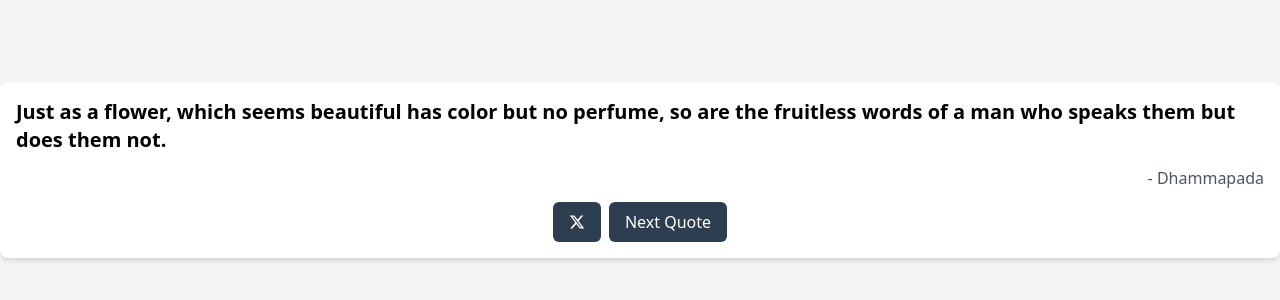
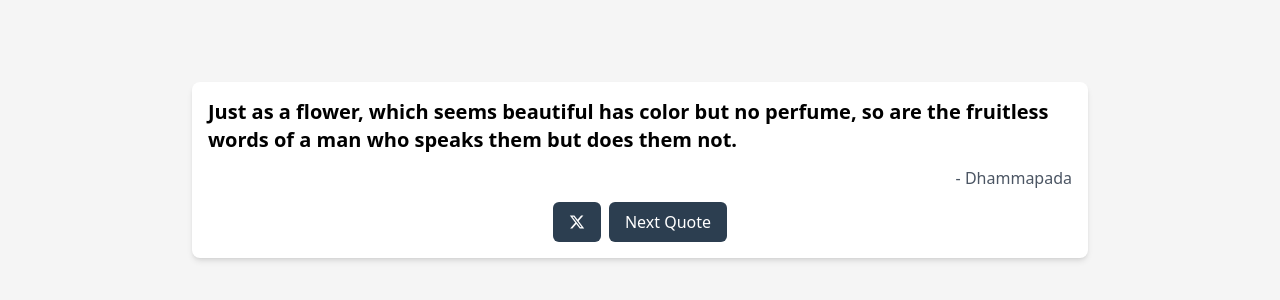
Before and after one commit to Abdelhamid1213/simple-quotes, a website: page index.html in a window 1280 px wide. Shown: the part 230-530 px from the top of the page. Drawn offline with Linux system fonts and the light colour scheme.

Commit message:
Refactor HTML and CSS code for quote display

```diff
--- a/index.html
+++ b/index.html
@@ -1,23 +1,23 @@
 <!DOCTYPE html>
 <html lang="en">
-<head>
-    <meta charset="UTF-8">
-    <meta name="viewport" content="width=device-width, initial-scale=1.0">
+  <head>
+    <meta charset="UTF-8" />
+    <meta name="viewport" content="width=device-width, initial-scale=1.0" />
     <script src="https://kit.fontawesome.com/99fd59016b.js" crossorigin="anonymous"></script>
-    <link rel="stylesheet" href="./output.css">
+    <link rel="stylesheet" href="./output.css" />
     <title>Simple Quotes</title>
-</head>
-<body>
-    <div class="flex justify-center items-center h-svh bg-white-smoke">
-        <div class="bg-white shadow-md p-4 rounded-lg max-w-[90%]">
-            <h2 id="quote" class="text-xl font-bold mb-3">The only way to do great work is to love what you do.</h2>
-            <p id="author" class="text-gray-600 text-right">- Steve Jobs</p>
-            <div class="flex gap-2 justify-center">
-                <button class="bg-midnight-blue text-white px-4 py-2 rounded-md mt-3 hover:bg-black" id="ShareBtn"><i class="fa-brands fa-x-twitter"></i></button>
-                <button class="bg-midnight-blue text-white px-4 py-2 rounded-md mt-3 hover:bg-midnight-blue-hover" id="NextBtn">Next Quote</button>
-            </div>
+  </head>
+  <body>
+    <div class="flex h-svh items-center justify-center bg-white-smoke">
+      <div class="max-w-[90%] rounded-lg bg-white p-4 shadow-md md:max-w-[80%] lg:max-w-[70%]">
+        <h2 id="quote" class="mb-3 text-xl font-bold">He that never changes his opinions, never corrects his mistakes, and will never be wiser on the morrow than he is today.</h2>
+        <p id="author" class="text-right text-gray-600">- Steve Jobs</p>
+        <div class="flex justify-center gap-2">
+          <button class="mt-3 rounded-md bg-midnight-blue px-4 py-2 text-white hover:bg-black" id="ShareBtn"><i class="fa-brands fa-x-twitter"></i></button>
+          <button class="mt-3 rounded-md bg-midnight-blue px-4 py-2 text-white hover:bg-midnight-blue-hover" id="NextBtn">Next Quote</button>
         </div>
+      </div>
     </div>
     <script src="scripts.js"></script>
-</body>
+  </body>
 </html>
--- a/scripts.js
+++ b/scripts.js
@@ -15,7 +15,11 @@ async function fetchQuotes() {
 async function getRandomQuote() {
   const quotes = await fetchQuotes();
   const randomIndex = Math.floor(Math.random() * quotes.length);
-  return quotes[randomIndex];
+  const quote = quotes[randomIndex];
+  if (!quote.author || !quote.quote) {
+    return getRandomQuote(); // Get the next quote if author or quote is empty
+  }
+  return quote;
 }
 
 function setQuote() {
```
Also changed, not shown: output.css.
